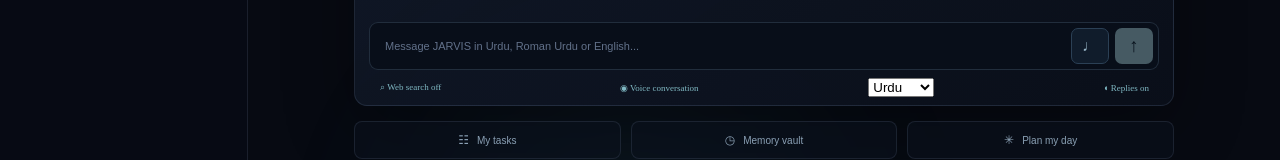
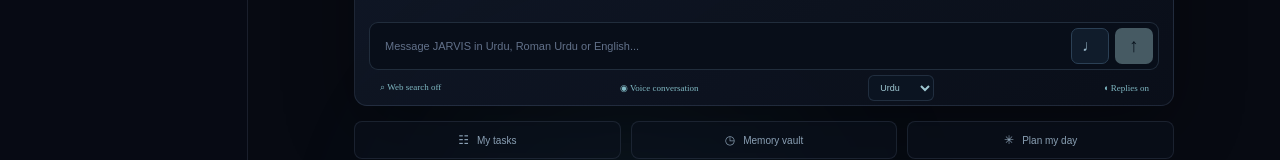
Before and after one commit to umer714/auranza-digital, a Next.js app: page / in a window 1280 px wide. Shown: the part 527-687 px from the top of the page. Built offline with nearby package versions, Linux system fonts and the light colour scheme.

Commit message:
Style JARVIS voice conversation controls

```diff
--- a/app/globals.css
+++ b/app/globals.css
@@ -99,3 +99,10 @@ footer{text-align:center;color:#4e5c70;font:8px 'DM Mono';letter-spacing:1.5px}f
 .source-list a{font-size:10px;line-height:1.45;color:#a8c8d7;text-decoration:none;overflow-wrap:anywhere}
 .source-list a:hover{text-decoration:underline;color:#d6f6fb}
 @media(max-width:760px){.composer-foot{gap:5px}.composer-foot button{font-size:8px}.composer-foot>span{font-size:7px}}
+
+
+/* Voice conversation controls */
+.composer-foot{flex-wrap:wrap}
+.language-select{border:1px solid rgba(135,168,199,.18);border-radius:6px;background:#0b1421;color:#9fc8d2;padding:6px 7px;font-size:9px;outline:none}
+.language-select:focus{border-color:#6ab7c5}
+@media(max-width:760px){.composer-foot{justify-content:flex-start;padding:5px 9px;min-height:42px}.composer-foot>span:last-child{margin-left:auto}.language-select{font-size:8px;padding:5px}}
```
